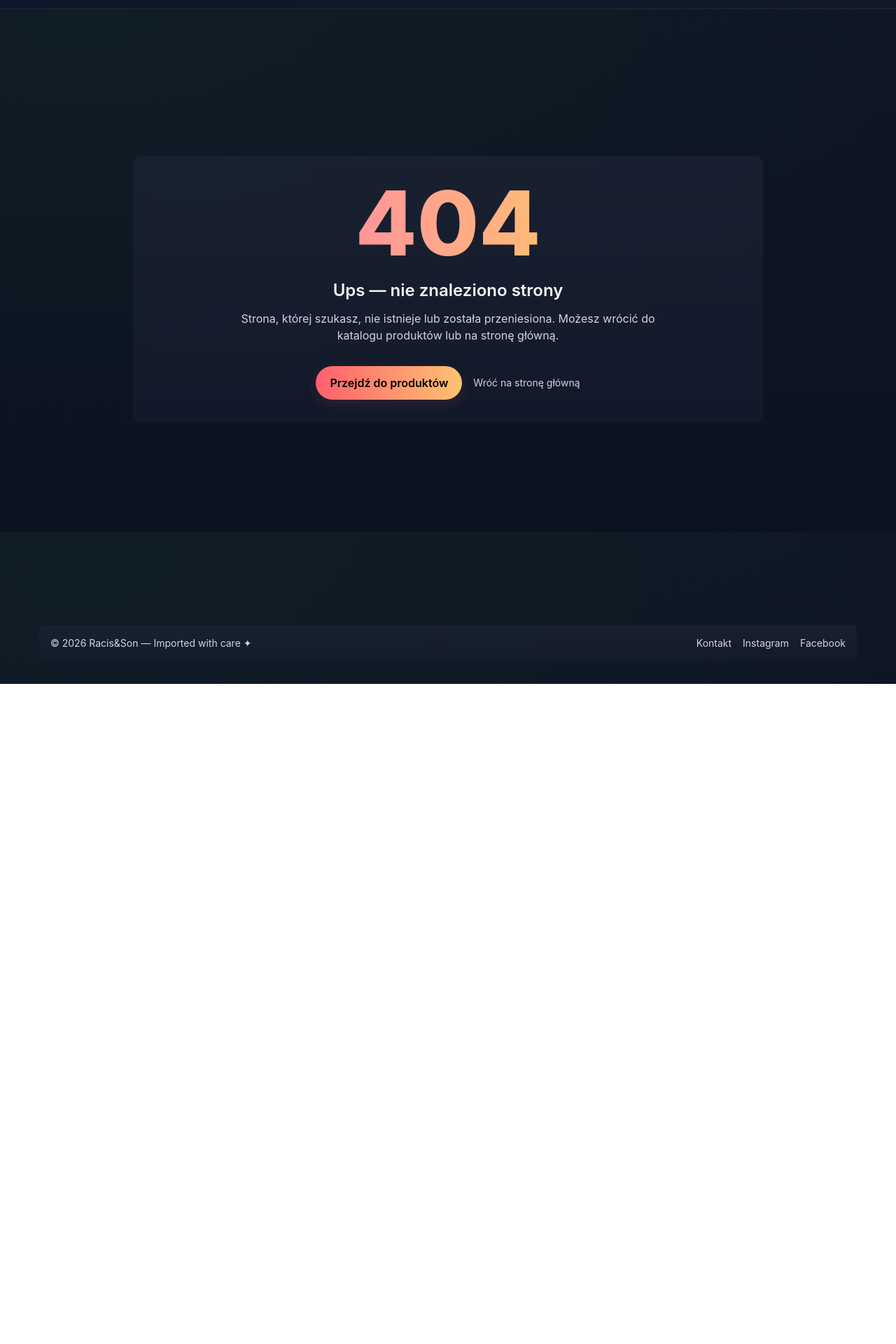
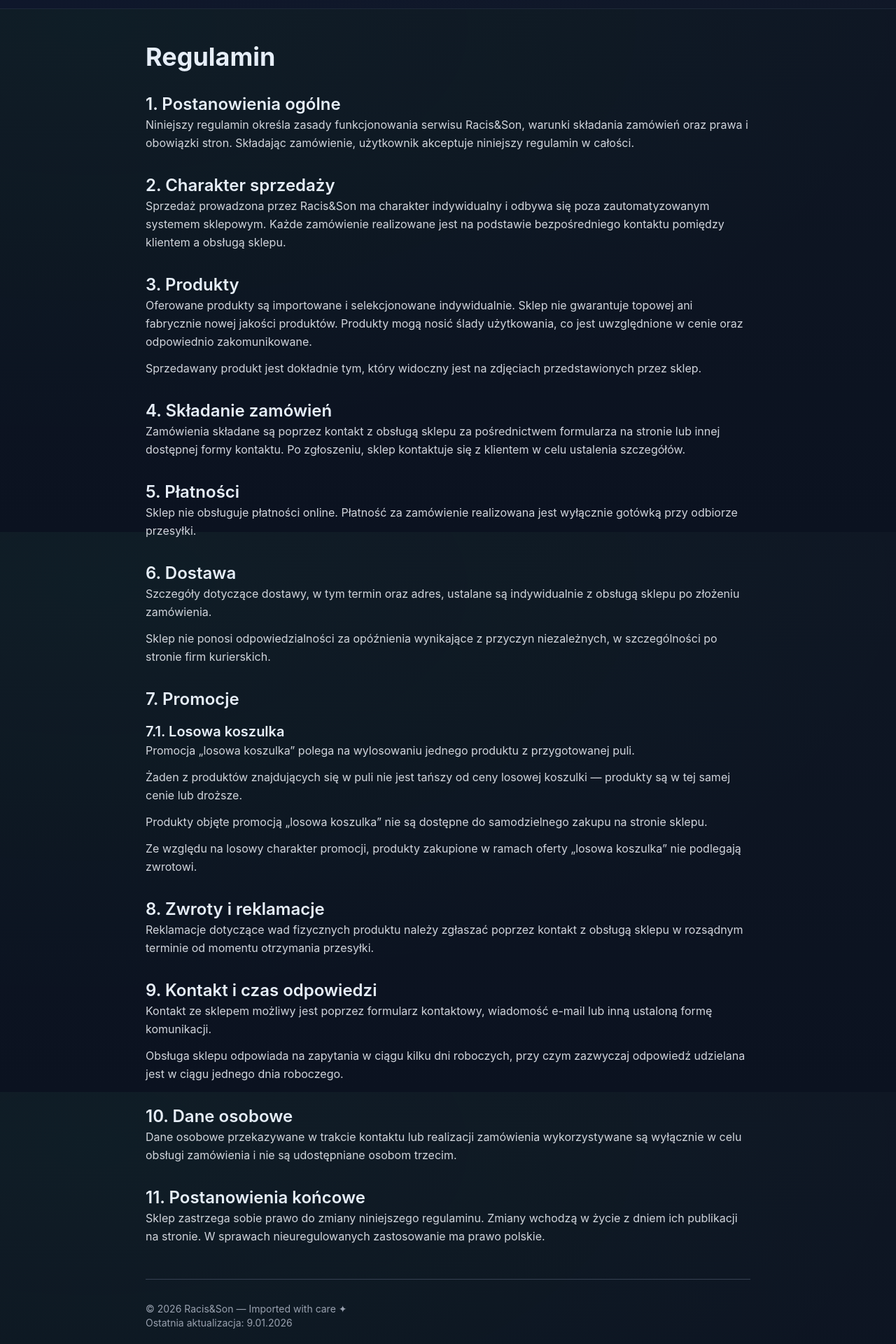
Before and after one commit to RacDev333/RacisSon, a React (Vite) app: page /terms in a window 1280 px wide. Shown: the part 40-1960 px from the top of the page at 70% size. Before the commit the page ends 1017 px from the top, so only its background shows below. Built offline with nearby package versions, Linux system fonts and the light colour scheme; no server answers.

Commit message:
naprawa gradientu, regulamin

```diff
--- a/src/App.tsx
+++ b/src/App.tsx
@@ -1,10 +1,17 @@
-import { Outlet } from 'react-router-dom';
+import { useEffect } from 'react';
+import { Outlet, useLocation } from 'react-router-dom';
 import './App.css'
 import Header from './components/Header';
 import Footer from './components/Footer';
 import BroadcastBanner from './components/BroadcastBanner';
 
 function App() {
+  const { pathname } = useLocation();
+
+  useEffect(() => {
+    window.scrollTo(0, 0);
+  }, [pathname]);
+
   return (
     <div className="flex flex-col min-h-screen">
       <BroadcastBanner />
--- a/src/components/Footer.tsx
+++ b/src/components/Footer.tsx
@@ -10,7 +10,7 @@ const Footer: React.FC = () => {
           <div className="flex items-center gap-4">
             <Link to="/contact" className="text-sm text-gray-300 hover:text-white">Kontakt</Link>
             <a href="#" className="text-sm text-gray-300 hover:text-white">Instagram</a>
-            <a href="#" className="text-sm text-gray-300 hover:text-white">Facebook</a>
+            <Link to="/terms" className="text-sm text-gray-300 hover:text-white">Regulamin</Link>
           </div>
         </div>
       </div>
--- a/src/index.css
+++ b/src/index.css
@@ -15,6 +15,7 @@ body{
 	font-family: Inter, ui-sans-serif, system-ui, -apple-system, 'Segoe UI', Roboto, 'Helvetica Neue', Arial;
 	background: radial-gradient(1200px 600px at 10% 10%, rgba(34,197,94,0.04), transparent), linear-gradient(180deg,var(--bg-1),var(--bg-2));
 	color: #e6eef8;
+	background-attachment: fixed;
 	-webkit-font-smoothing:antialiased;
 	-moz-osx-font-smoothing:grayscale;
 }
--- /dev/null
+++ b/src/pages/Terms.tsx
@@ -0,0 +1,150 @@
+import React from 'react';
+
+const Terms: React.FC = () => {
+  return (
+    <div className="min-h-screen py-12">
+      <div className="max-w-4xl mx-auto px-4">
+        <h1 className="text-4xl font-bold mb-8">Regulamin</h1>
+
+        <div className="prose prose-invert max-w-none space-y-8">
+
+          <section>
+            <h2 className="text-2xl font-semibold">1. Postanowienia ogólne</h2>
+            <p className="text-gray-300 leading-relaxed">
+              Niniejszy regulamin określa zasady funkcjonowania serwisu Racis&Son,
+              warunki składania zamówień oraz prawa i obowiązki stron.
+              Składając zamówienie, użytkownik akceptuje niniejszy regulamin w całości.
+            </p>
+          </section>
+
+          <section>
+            <h2 className="text-2xl font-semibold">2. Charakter sprzedaży</h2>
+            <p className="text-gray-300 leading-relaxed">
+              Sprzedaż prowadzona przez Racis&Son ma charakter indywidualny
+              i odbywa się poza zautomatyzowanym systemem sklepowym.
+              Każde zamówienie realizowane jest na podstawie bezpośredniego kontaktu
+              pomiędzy klientem a obsługą sklepu.
+            </p>
+          </section>
+
+          <section>
+            <h2 className="text-2xl font-semibold">3. Produkty</h2>
+            <p className="text-gray-300 leading-relaxed">
+              Oferowane produkty są importowane i selekcjonowane indywidualnie.
+              Sklep nie gwarantuje topowej ani fabrycznie nowej jakości produktów.
+              Produkty mogą nosić ślady użytkowania, co jest uwzględnione w cenie
+              oraz odpowiednio zakomunikowane.
+            </p>
+            <p className="text-gray-300 leading-relaxed mt-3">
+              Sprzedawany produkt jest dokładnie tym, który widoczny jest na zdjęciach
+              przedstawionych przez sklep.
+            </p>
+          </section>
+
+          <section>
+            <h2 className="text-2xl font-semibold">4. Składanie zamówień</h2>
+            <p className="text-gray-300 leading-relaxed">
+              Zamówienia składane są poprzez kontakt z obsługą sklepu
+              za pośrednictwem formularza na stronie lub innej dostępnej formy kontaktu.
+              Po zgłoszeniu, sklep kontaktuje się z klientem w celu ustalenia szczegółów.
+            </p>
+          </section>
+
+          <section>
+            <h2 className="text-2xl font-semibold">5. Płatności</h2>
+            <p className="text-gray-300 leading-relaxed">
+              Sklep nie obsługuje płatności online.
+              Płatność za zamówienie realizowana jest wyłącznie gotówką
+              przy odbiorze przesyłki.
+            </p>
+          </section>
+
+          <section>
+            <h2 className="text-2xl font-semibold">6. Dostawa</h2>
+            <p className="text-gray-300 leading-relaxed">
+              Szczegóły dotyczące dostawy, w tym termin oraz adres,
+              ustalane są indywidualnie z obsługą sklepu po złożeniu zamówienia.
+            </p>
+            <p className="text-gray-300 leading-relaxed mt-3">
+              Sklep nie ponosi odpowiedzialności za opóźnienia wynikające z przyczyn
+              niezależnych, w szczególności po stronie firm kurierskich.
+            </p>
+          </section>
+
+          <section>
+            <h2 className="text-2xl font-semibold">7. Promocje</h2>
+
+            <h3 className="text-xl font-semibold mt-4">7.1. Losowa koszulka</h3>
+            <p className="text-gray-300 leading-relaxed">
+            Promocja „losowa koszulka” polega na wylosowaniu jednego produktu
+            z przygotowanej puli.
+            </p>
+            <p className="text-gray-300 leading-relaxed mt-3">
+            Żaden z produktów znajdujących się w puli nie jest tańszy
+            od ceny losowej koszulki — produkty są w tej samej cenie lub droższe.
+            </p>
+            <p className="text-gray-300 leading-relaxed mt-3">
+            Produkty objęte promocją „losowa koszulka” nie są dostępne
+            do samodzielnego zakupu na stronie sklepu.
+            </p>
+            <p className="text-gray-300 leading-relaxed mt-3">
+            Ze względu na losowy charakter promocji, produkty zakupione
+            w ramach oferty „losowa koszulka” nie podlegają zwrotowi.
+            </p>
+
+          </section>
+
+            <section>
+            <h2 className="text-2xl font-semibold">8. Zwroty i reklamacje</h2>
+            <p className="text-gray-300 leading-relaxed">
+                Reklamacje dotyczące wad fizycznych produktu należy zgłaszać
+                poprzez kontakt z obsługą sklepu w rozsądnym terminie
+                od momentu otrzymania przesyłki.
+            </p>
+            </section>
+
+
+          <section>
+            <h2 className="text-2xl font-semibold">9. Kontakt i czas odpowiedzi</h2>
+            <p className="text-gray-300 leading-relaxed">
+              Kontakt ze sklepem możliwy jest poprzez formularz kontaktowy,
+              wiadomość e-mail lub inną ustaloną formę komunikacji.
+            </p>
+            <p className="text-gray-300 leading-relaxed mt-3">
+              Obsługa sklepu odpowiada na zapytania w ciągu kilku dni roboczych,
+              przy czym zazwyczaj odpowiedź udzielana jest w ciągu jednego dnia roboczego.
+            </p>
+          </section>
+
+          <section>
+            <h2 className="text-2xl font-semibold">10. Dane osobowe</h2>
+            <p className="text-gray-300 leading-relaxed">
+              Dane osobowe przekazywane w trakcie kontaktu lub realizacji zamówienia
+              wykorzystywane są wyłącznie w celu obsługi zamówienia
+              i nie są udostępniane osobom trzecim.
+            </p>
+          </section>
+
+          <section>
+            <h2 className="text-2xl font-semibold">11. Postanowienia końcowe</h2>
+            <p className="text-gray-300 leading-relaxed">
+              Sklep zastrzega sobie prawo do zmiany niniejszego regulaminu.
+              Zmiany wchodzą w życie z dniem ich publikacji na stronie.
+              W sprawach nieuregulowanych zastosowanie ma prawo polskie.
+            </p>
+          </section>
+
+          <div className="mt-12 pt-8 border-t border-gray-700">
+            <p className="text-gray-400 text-sm">
+              © {new Date().getFullYear()} Racis&Son — Imported with care ✦<br />
+              Ostatnia aktualizacja: {new Date().toLocaleDateString('pl-PL')}
+            </p>
+          </div>
+
+        </div>
+      </div>
+    </div>
+  );
+};
+
+export default Terms;
--- a/src/routes.tsx
+++ b/src/routes.tsx
@@ -4,6 +4,7 @@ import Home from "./pages/Home";
 import Products from "./pages/Products";
 import ProductDetail from "./pages/ProductDetail";
 import Contact from "./pages/Contact";
+import Terms from "./pages/Terms";
 import NotFound from "./pages/NotFound";
 
 export const router = createBrowserRouter([
@@ -14,6 +15,7 @@ export const router = createBrowserRouter([
             { path: '/', element: <Home /> },
             { path: 'products', element: <Products /> },
             { path: 'contact', element: <Contact /> },
+            { path: 'terms', element: <Terms /> },
             { path: 'product/:id', element: <ProductDetail /> },
             { path: '*', element: <NotFound /> },
         ],
```
